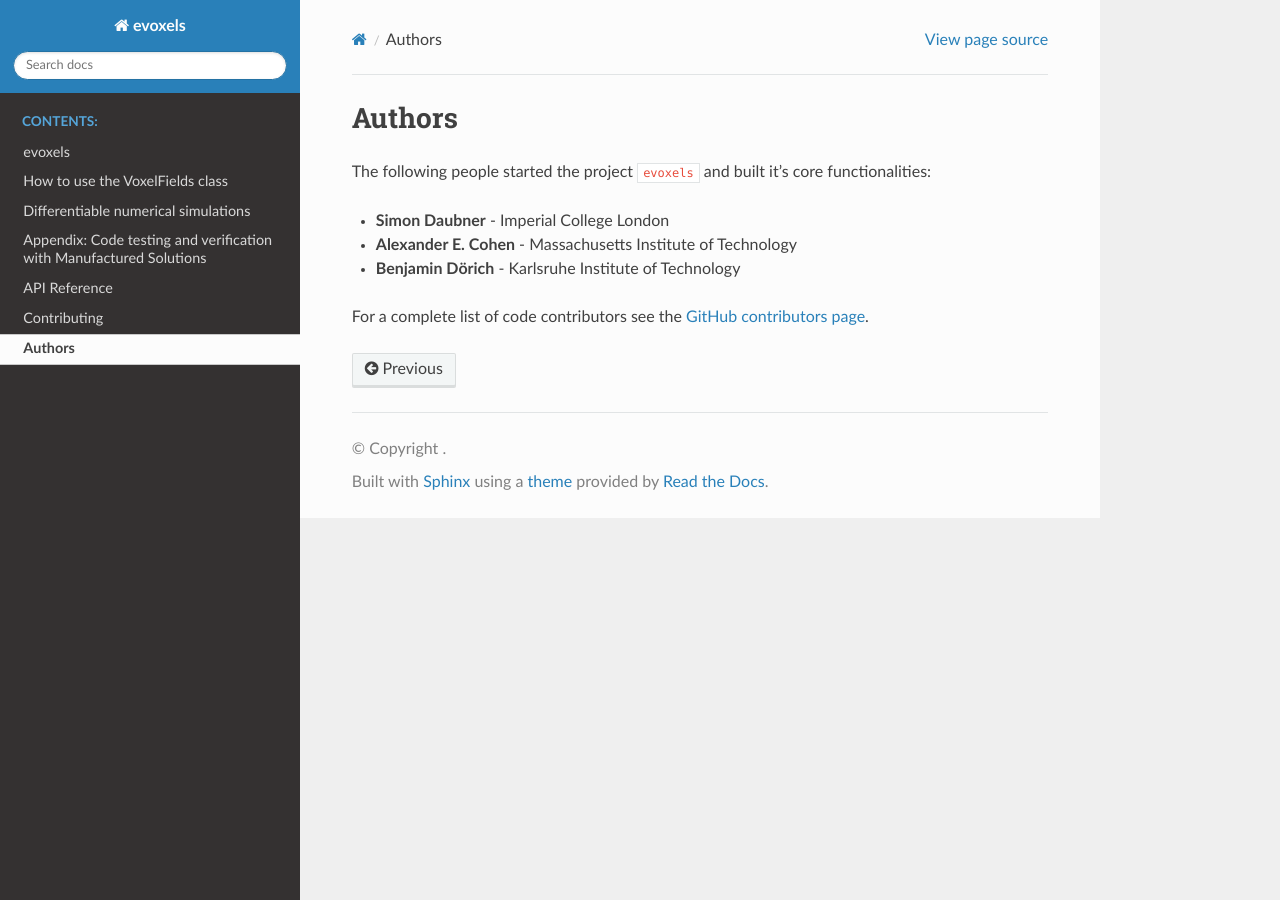
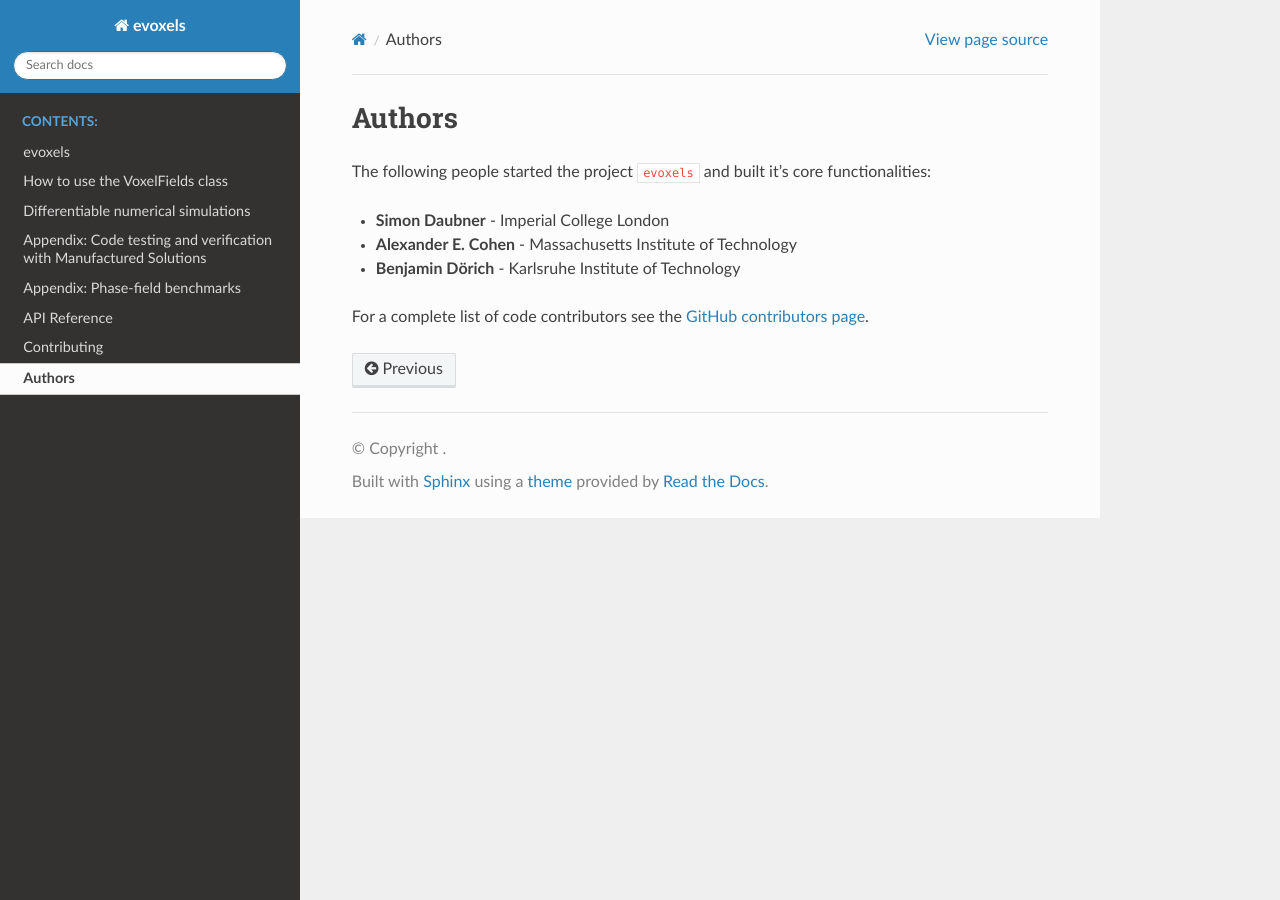
Before and after one commit to daubners/evoxels, a Sphinx documentation site: the page built from docs/authors.rst, in a window 1280 px wide. Built offline with Sphinx 7.4.7 and the Read the Docs theme 3.1.0, drawn with Linux system fonts in a browser that asks for light colours; pages that are not in the unit, such as notebooks, are missing from menus.

Commit message:
add to docs

```diff
--- a/docs/index.rst
+++ b/docs/index.rst
@@ -12,6 +12,7 @@ Welcome and evoxel!
    notebooks/03-ODE-prototyping.ipynb
    notebooks/04-parameter-estimation.ipynb
    notebooks/10-appendix-convergence-testing.ipynb
+   notebooks/11-appendix-phasefield-benchmarks.ipynb
    api
    contributing
    authors
```
